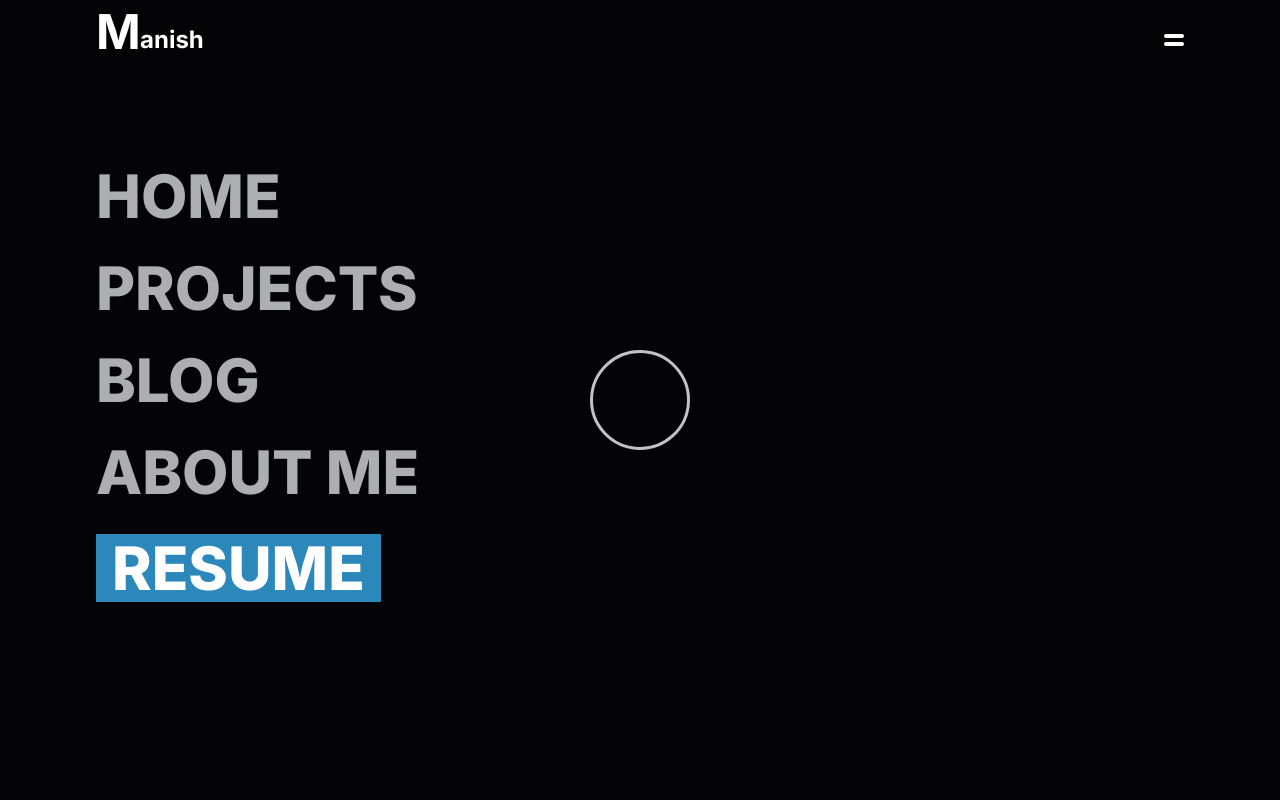
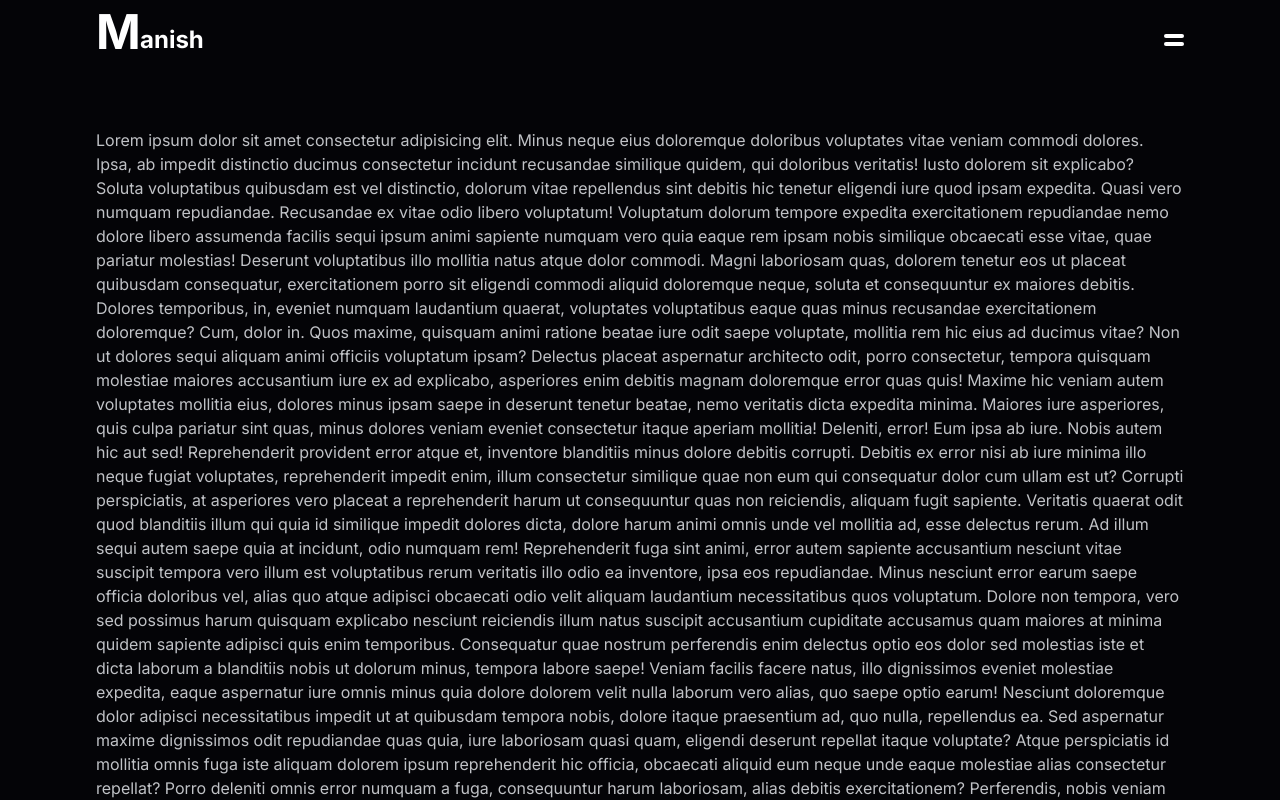
Before and after one commit to ManishKarki1997/ManishKarkiPortfolio, a Next.js app: page / in a window 1280 px wide. Shown: the top 800 px of the page. Built offline with nearby package versions, Linux system fonts and the light colour scheme; what @tailwindcss/typography would draw is missing.

Commit message:
style menu link

```diff
--- a/components/Header/HamburgerMenu.js
+++ b/components/Header/HamburgerMenu.js
@@ -27,6 +27,7 @@ const HamburgerMenu = ({ navExpanded, handleNavToggle }) => {
 
   const onClickHamburgerIcon = () => {
     handleNavToggle();
+
     if (!navExpanded) {
       timelineRef.current.play();
     } else {
--- a/components/Header/index.js
+++ b/components/Header/index.js
@@ -3,7 +3,6 @@ import Link from "next/link";
 import gsap from "gsap/dist/gsap";
 import { AiFillGithub, AiOutlineTwitter } from "react-icons/ai";
 
-import "./Header.module.css";
 import HamburgerMenu from "./HamburgerMenu";
 import useDarkMode from "../../hooks/useDarkMode";
 
@@ -124,15 +123,15 @@ const Header = () => {
       transform: "rotate(20deg)",
     });
 
-    navTimelineRef.current.to(
-      ".menu-btn",
-      {
-        marginRight: "14px",
-        duration: 1,
-        ease: "Power4.easeInOut",
-      },
-      "-=1"
-    );
+    // navTimelineRef.current.to(
+    //   ".menu-btn",
+    //   {
+    //     marginRight: "14px",
+    //     duration: 1,
+    //     ease: "Power4.easeInOut",
+    //   },
+    //   "-=1"
+    // );
 
     navTimelineRef.current.to(".menu-links li", {
       ease: "power4.easeInOut",
@@ -165,13 +164,13 @@ const Header = () => {
   return (
     <>
       {/* w-full h-screen */}
-      <nav className="fixed top-0 right-0 w-full h-screen opacity-1 bg-primary z-25 navigation">
-        {/* <nav className="fixed top-0 right-0 w-full h-screen opacity-1 bg-primary z-25 navigation"> */}
+      <nav className="fixed top-0 right-0 w-full h-screen opacity-0 bg-primary z-25 navigation">
+        {/* <nav className="fixed top-0 right-0 w-full h-screen opacity-0 bg-primary z-25 navigation"> */}
         <div className="circle-wrapper">
           <div
             onMouseOver={() => circleHoverRef.current.play()}
             onMouseLeave={() => circleHoverRef.current.reverse()}
-            className="opacity-1 circle"
+            className="opacity-0 circle"
           >
             <span className="top"></span>
             <span className="bottom"></span>
@@ -182,14 +181,16 @@ const Header = () => {
           <ul className="w-full lg:w-1/2 menu-links">
             {menuLinks.map((menuItem) => (
               <li
-                onFocus={() => setHoveredMenuItem(menuItem)}
-                onMouseEnter={() => setHoveredMenuItem(menuItem)}
-                onMouseLeave={() => setHoveredMenuItem(null)}
                 key={menuItem.href}
-                className="mb-8 text-2xl font-black uppercase opacity-1 menu-link lg:text-6xl"
+                className="mb-8 text-2xl font-black uppercase opacity-0 menu-link lg:text-6xl"
               >
                 <Link passHref href={menuItem.href}>
-                  <a className="text-tertiary">
+                  <a
+                    onFocus={() => setHoveredMenuItem(menuItem)}
+                    onMouseEnter={() => setHoveredMenuItem(menuItem)}
+                    onMouseLeave={() => setHoveredMenuItem(null)}
+                    className="text-tertiary"
+                  >
                     <span
                       data-menu-text={menuItem.name}
                       className="menu-link-text"
@@ -201,7 +202,7 @@ const Header = () => {
               </li>
             ))}
 
-            <li className="mb-8 opacity-1 not-menu-link resume-li">
+            <li className="mb-8 opacity-0 not-menu-link resume-li">
               <button className="px-4 py-1 text-2xl font-black text-white uppercase lg:text-6xl bg-accent">
                 Resume
               </button>
--- a/package.json
+++ b/package.json
@@ -9,6 +9,7 @@
   },
   "dependencies": {
     "@tailwindcss/typography": "^0.4.1",
+    "classnames": "^2.3.1",
     "gsap": "^3.8.0",
     "next": "12.0.3",
     "react": "17.0.2",
--- a/styles/globals.css
+++ b/styles/globals.css
@@ -2,6 +2,7 @@
   margin: 0;
   padding: 0;
   box-sizing: border-box;
+  /* cursor: none; */
 }
 html {
   scroll-behavior: smooth;
@@ -81,7 +82,7 @@ p {
   white-space: nowrap;
   overflow: hidden;
   color: var(--color-text-accent);
-  transition: all 0.2s ease-in-out;
+  transition: all 0.3s ease-in-out;
 }
 
 .menu-link-text:hover::before {
```
Also changed, not shown: components/Header/Header.module.css (deleted), 1 other file (tests, documents, lock files or other folders).
